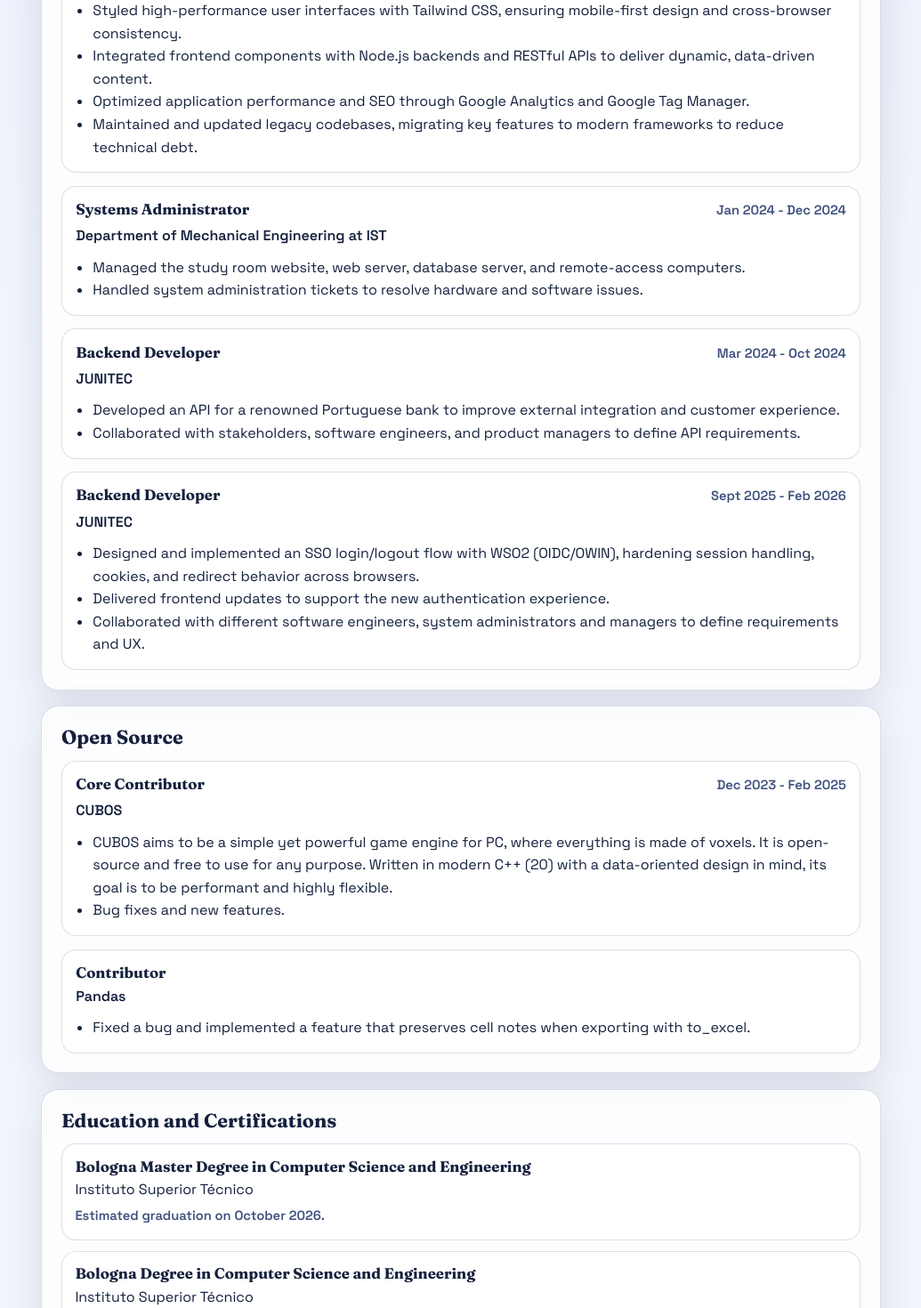
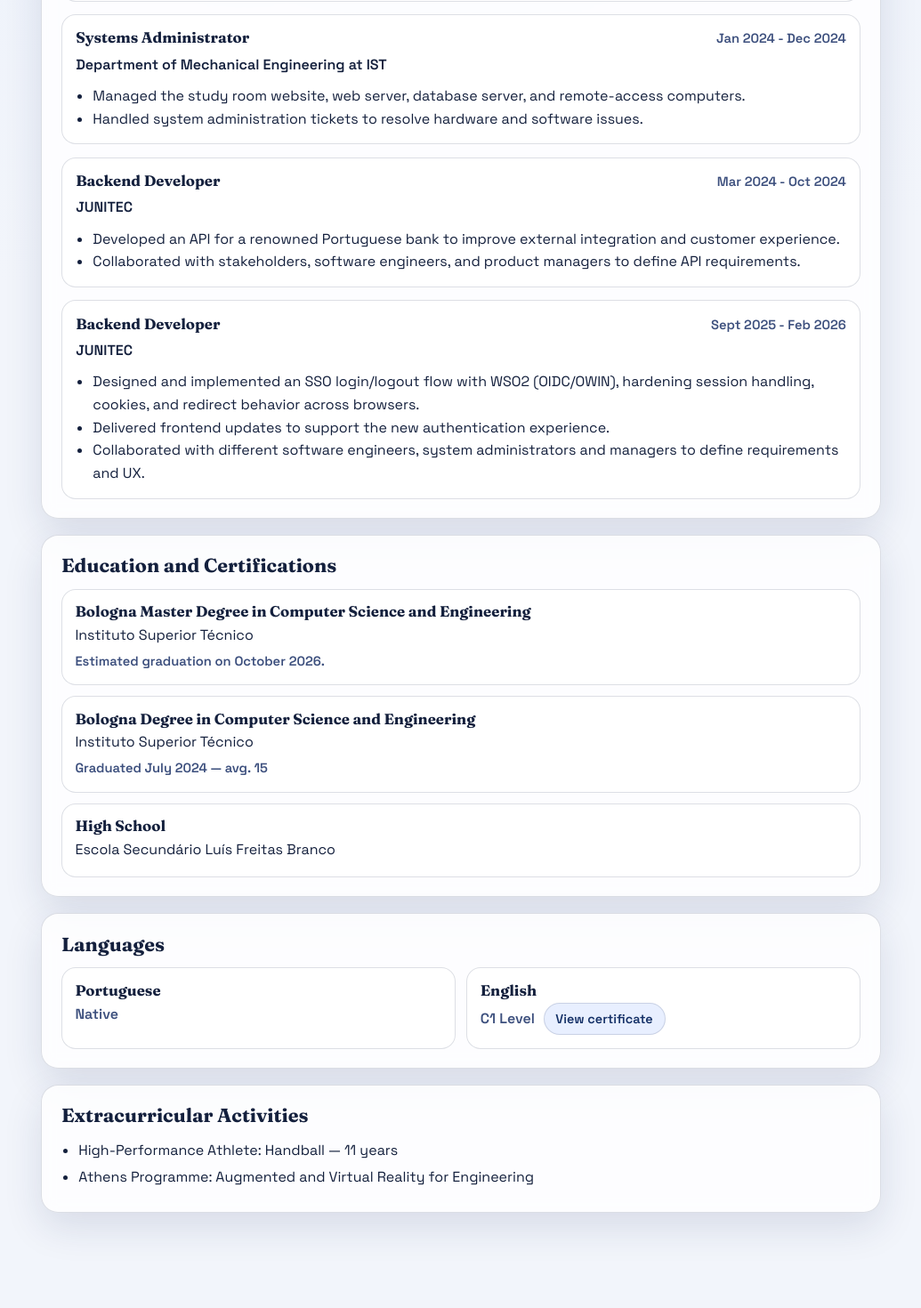
Before and after one commit to diogomsmiranda/cv, a Next.js app: page / in a window 1280 px wide. Shown: the part 1520-2990 px from the top of the page at 89% size, without its empty margins (122-1157 px from the left). After the commit the page ends 2947 px from the top, so only its background shows below. Built offline with nearby package versions, Linux system fonts and the light colour scheme.

Commit message:
chore: change section order

```diff
--- a/app/page.tsx
+++ b/app/page.tsx
@@ -59,7 +59,9 @@
           {cvData.competencies.map((group) => (
             <article
               className={`competency-group${
-                group.title.toLowerCase() === "soft skills" ? " competency-group--wide" : ""
+                group.title.toLowerCase() === "soft skills"
+                  ? " competency-group--wide"
+                  : ""
               }`}
               key={group.title}
             >
@@ -71,6 +73,45 @@
                   </span>
                 ))}
               </div>
+            </article>
+          ))}
+        </div>
+      </section>
+
+      <section className="panel">
+        <h2>Professional Experience</h2>
+        <div className="timeline">
+          {cvData.experiences.map((experience) => (
+            <article
+              className="timeline-item"
+              key={`${experience.company}-${experience.period}`}
+            >
+              <div className="timeline-head">
+                <h3>{experience.role}</h3>
+                <span>{experience.period}</span>
+              </div>
+              <p className="company">{experience.company}</p>
+              <ul>
+                {experience.highlights.map((highlight) => (
+                  <li key={highlight}>{highlight}</li>
+                ))}
+              </ul>
+            </article>
+          ))}
+        </div>
+      </section>
+
+      <section className="panel">
+        <h2>Education and Certifications</h2>
+        <div className="education-list">
+          {cvData.education.map((item) => (
+            <article
+              className="education-item"
+              key={`${item.title}-${item.institution}`}
+            >
+              <h3>{item.title}</h3>
+              <p>{item.institution}</p>
+              {item.period ? <span>{item.period}</span> : null}
             </article>
           ))}
         </div>
@@ -101,59 +142,6 @@
       </section>
 
       <section className="panel">
-        <h2>Professional Experience</h2>
-        <div className="timeline">
-          {cvData.experiences.map((experience) => (
-            <article className="timeline-item" key={`${experience.company}-${experience.period}`}>
-              <div className="timeline-head">
-                <h3>{experience.role}</h3>
-                <span>{experience.period}</span>
-              </div>
-              <p className="company">{experience.company}</p>
-              <ul>
-                {experience.highlights.map((highlight) => (
-                  <li key={highlight}>{highlight}</li>
-                ))}
-              </ul>
-            </article>
-          ))}
-        </div>
-      </section>
-
-      <section className="panel">
-        <h2>Open Source</h2>
-        <div className="timeline">
-          {cvData.openSource.map((project) => (
-            <article className="timeline-item" key={`${project.project}-${project.role}`}>
-              <div className="timeline-head">
-                <h3>{project.role}</h3>
-                {project.period ? <span>{project.period}</span> : null}
-              </div>
-              <p className="company">{project.project}</p>
-              <ul>
-                {project.highlights.map((highlight) => (
-                  <li key={highlight}>{highlight}</li>
-                ))}
-              </ul>
-            </article>
-          ))}
-        </div>
-      </section>
-
-      <section className="panel">
-        <h2>Education and Certifications</h2>
-        <div className="education-list">
-          {cvData.education.map((item) => (
-            <article className="education-item" key={`${item.title}-${item.institution}`}>
-              <h3>{item.title}</h3>
-              <p>{item.institution}</p>
-              {item.period ? <span>{item.period}</span> : null}
-            </article>
-          ))}
-        </div>
-      </section>
-
-      <section className="panel">
         <h2>Extracurricular Activities</h2>
         <ul className="activity-list">
           {cvData.extracurricular.map((activity) => (
```
